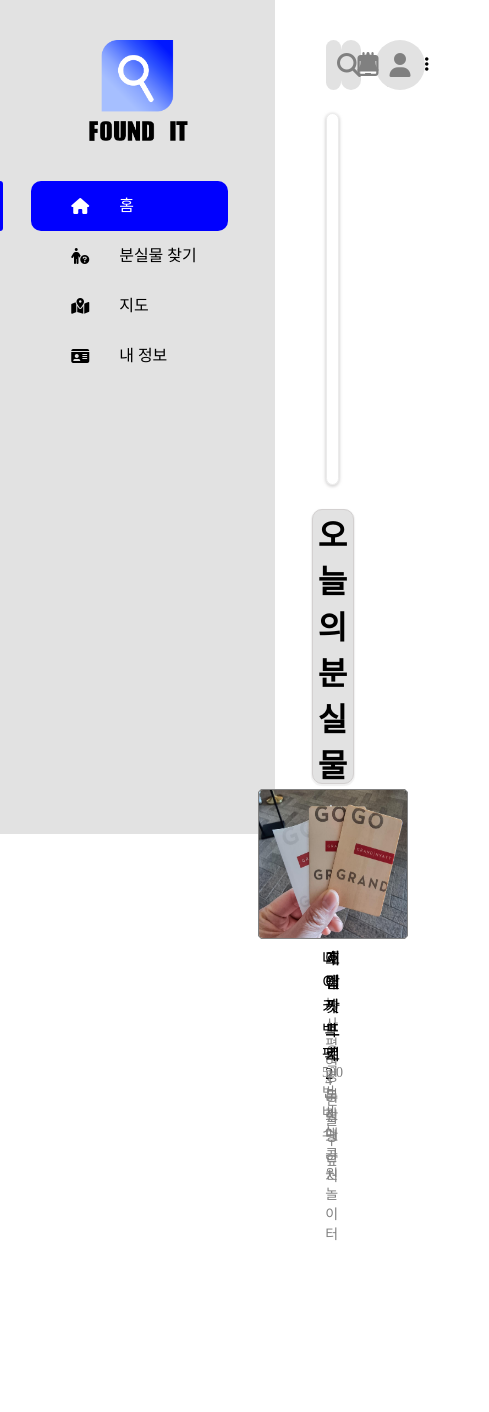
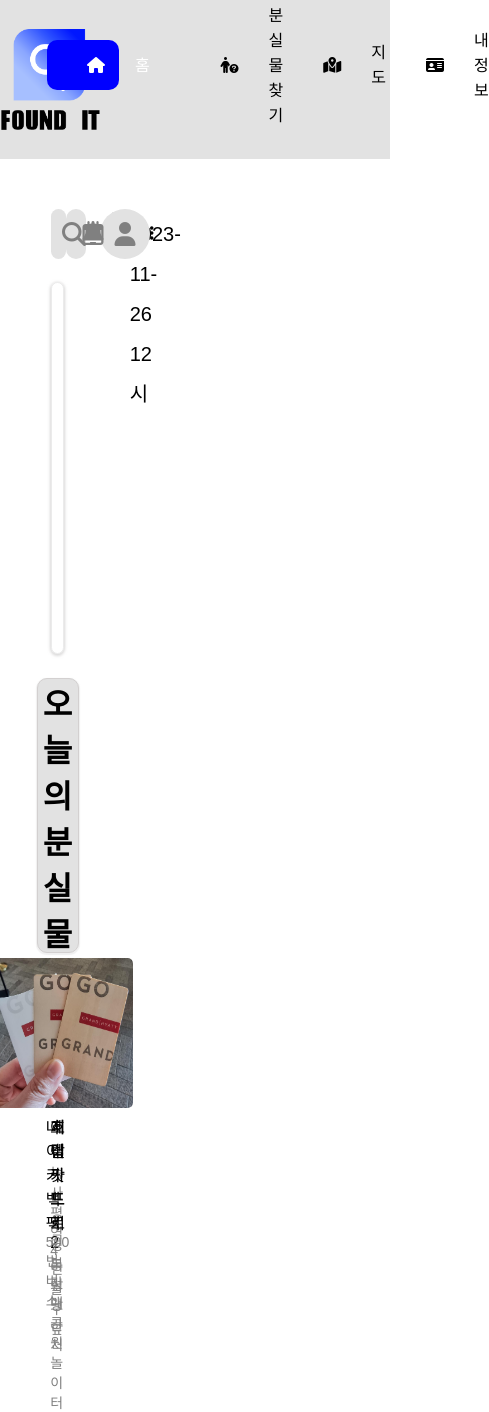
Before and after one commit to hoonzz07/2023-web-app_project, a website: page WebApp-Competition/public/mainPage.html in a window 390 px wide. Shown: the part 10-1422 px from the top of the page, 489 px wide, since content can reach past the window. Before the commit the page ends 1253 px from the top, so only its background shows below. Drawn offline with Linux system fonts and the light colour scheme.

Commit message:
12/26 ppt

```diff
--- a/WebApp-Competition/css/mainPage.css
+++ b/WebApp-Competition/css/mainPage.css
@@ -5,6 +5,7 @@
   box-sizing: border-box;
   color: inherit;
   list-style: none;
+  font-family: 'Oswald', sans-serif;
 }
 
 /* 초기 레이아웃 잡기 */
@@ -333,22 +334,20 @@
   width: 100%;
   height: 80%;
   display: flex;
-  justify-content: space-between;
+  justify-content: space-around;
 }
 
 .todaysitem {
   /* border: 1px solid black; */
   /* background-color: yellow; */
-  width: 20%;
+  width: 18%;
   height: 100%;
   background-color: white;
   border-radius: 10px;
 }
 
-.todaysitem:hover {
-  /* background-color: rgb(99, 146, 233); */
-  scale: 105%;
-  /* background-color: blue; */
+.todaysitem:hover img{
+  scale: 115%;
   transition: all 0.15s;
 }
 
@@ -365,10 +364,18 @@
   justify-content: space-around;
 }
 
-.todaysitem > a > img {
+.imgcontainer {
+  overflow: hidden;
   width: 150px;
   height: 150px;
-  border: 1px solid gray;
+  /* border: 1px solid gray; */
+  border-radius: 5px;
+}
+
+.imgcontainer img {
+  width: 150px;
+  height: 150px;
+  /* border: 1px solid gray; */
   border-radius: 5px;
 }
 
@@ -388,3 +395,31 @@
   color: gray;
   font-size: 14px;
 }
+
+@media screen and (max-width: 1024px) {
+  .layout {
+    flex-direction: column;
+  }
+
+  header {
+    width: 100%;
+    height: 20%;
+  }
+
+  .header_flex {
+    flex-direction: row;
+    justify-content: space-evenly;
+  }
+
+  .gnb {
+    flex-direction: row;
+    /* margin-left: 200px; */
+    display: flex;
+    justify-content: space-between;
+
+  }
+
+  .leftbar {
+    display: none;
+  }
+}
--- a/WebApp-Competition/map.js
+++ b/WebApp-Competition/map.js
@@ -27,6 +27,8 @@
 const YouNeedLogin = () => {
   alert("로그인이 필요합니다.");
 };
+
+//
 
 const container = document.getElementById("map");
 
--- a/WebApp-Competition/public/mainPage.html
+++ b/WebApp-Competition/public/mainPage.html
@@ -5,11 +5,13 @@
     <meta name="viewport" content="width=device-width, initial-scale=1.0" />
     <title>웹앱경진대회</title>
     <link rel="stylesheet" href="../css/mainPage.css" />
+
     <script
       src="https://kit.fontawesome.com/23e68daf7b.js"
       crossorigin="anonymous"
     ></script>
   </head>
+
   <body>
     <div class="layout">
       <!-- 여기서부터 헤더, 네비게이션 바 (왼쪽 사이드) -->
@@ -149,7 +151,9 @@
           <div class="itemcontainer">
             <div class="todaysitem">
               <a href="#">
-                <img src="../images/wallet.jpg">
+                <div class="imgcontainer">
+                  <img src="../images/wallet.jpg">
+                </div>
                 <div class="objexp">
                   <p class="objname">지갑</p>
                   <p class="objsubti">녹사평역 4번출구 앞</p>
@@ -158,7 +162,9 @@
             </div>
             <div class="todaysitem">
               <a href="#">
-                <img src="../images/0kn8lAhOvWQr-ehOoHSkbw2HsBEjCrhMQL2zXXtgCa2UBUXwgw5P1WT_J2fZrABcgeGyLoEKix9NYDW9MxXRCg.webp">
+                <div class="imgcontainer">
+                  <img src="../images/0kn8lAhOvWQr-ehOoHSkbw2HsBEjCrhMQL2zXXtgCa2UBUXwgw5P1WT_J2fZrABcgeGyLoEKix9NYDW9MxXRCg.webp">
+                </div>
                 <div class="objexp">
                   <p class="objname">에어팟 프로2</p>
                   <p class="objsubti">보라매공원 놀이터</p>
@@ -167,7 +173,9 @@
             </div>
             <div class="todaysitem">
               <a href="#">
-                <img src="../images/Nike.jpg">
+                <div class="imgcontainer">
+                  <img src="../images/Nike.jpg">
+                </div>
                 <div class="objexp">
                   <p class="objname">나이키 백팩</p>
                   <p class="objsubti">500번 버스</p>
@@ -176,7 +184,9 @@
             </div>
             <div class="todaysitem">
               <a href="#">
-                <img src="../images/img.png">
+                <div class="imgcontainer">
+                  <img src="../images/img.png">
+                </div>
                 <div class="objexp">
                   <p class="objname">호텔 카드키</p>
                   <p class="objsubti">명동성당 근처</p>
@@ -187,6 +197,6 @@
         </div>
       </div>
     </div>
-    <script src="mainPage.js"></script>
+    <script src="/mainPage.js"></script>
   </body>
 </html>
```
Also changed, not shown: WebApp-Competition/css/loading.css (+15 -3 lines).
